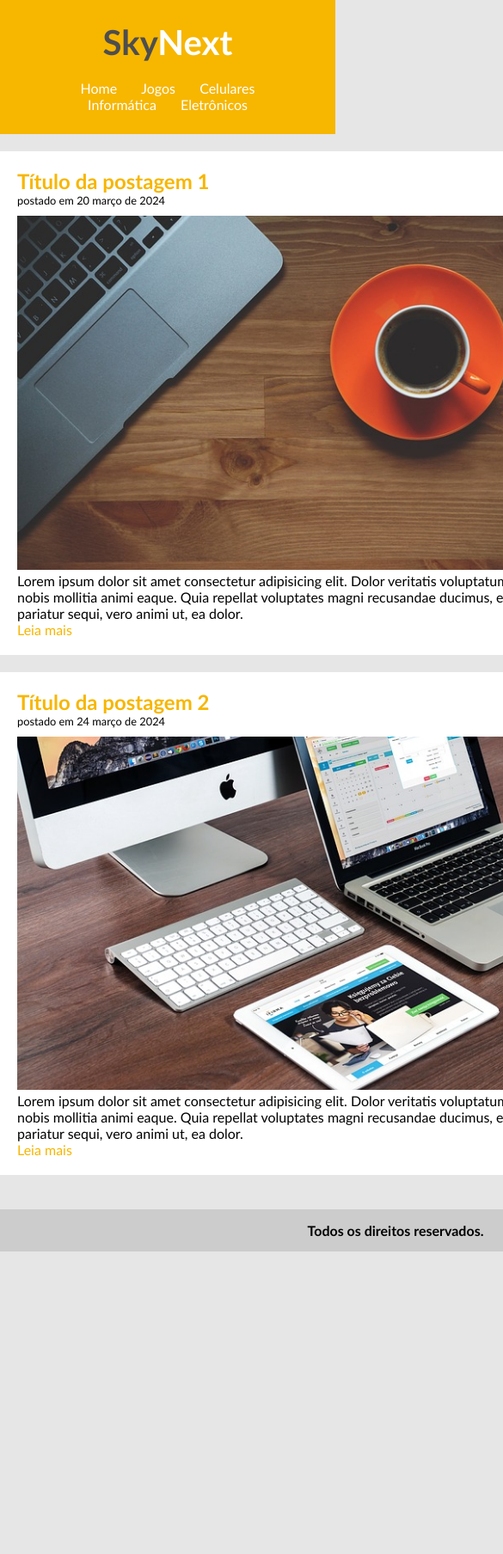
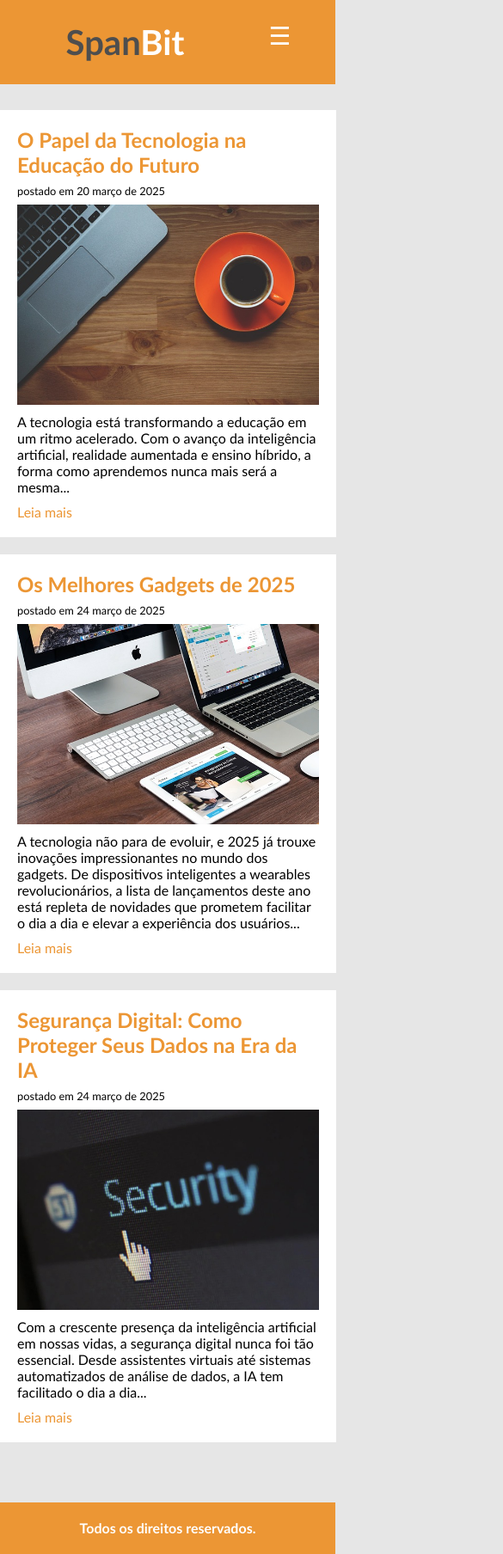
Before and after one commit to caaassio/tecblog, a plain HTML site: page index.html in a window 390 px wide. Shown: the top 1808 px of the page at 86% size, 585 px wide, since content can reach past the window. Before the commit the page ends 1456 px from the top, so only its background shows below. Drawn offline with Linux system fonts and the light colour scheme.

Commit message:
responsive

```diff
--- a/estilo.css
+++ b/estilo.css
@@ -2,6 +2,10 @@
 * {
   margin: 0;
   padding: 0;
+}
+
+:root{
+  --cor-base: #ec9634;
 }
 
 body {
@@ -11,7 +15,7 @@ body {
 }
 
 #area-cabecalho {
-  background-color: #f7b600;
+  background-color: var(--cor-base);
   padding: 15px;
   text-align: center;
 }
@@ -21,13 +25,28 @@ body {
   padding: 10px 35px;
 }
 
+#area-menu a{
+  font-size: 18px;
+  font-weight: 600;
+}
+
+#menu-toggle {
+    display: none;
+    font-size: 1.8em;
+    background: none;
+    border: none;
+    color: white;
+    cursor: pointer;
+    padding: 10px;
+}
+
 #area-principal {
-  width: 920px;
+  width: 1080px;
   margin: 0 auto;
 }
 
 #area-postagens {
-  width: 660px;
+  width: 75%;
   float: left;
   margin: 20px 0px;
 }
@@ -36,38 +55,78 @@ body {
   width: 240px;
   float: right;
   margin: 20px 0px;
+  transform: translateX(100%);
+  opacity: 0;
+  transition: transform 0.5s ease-out, opacity 0.5s;
+}
+
+#area-lateral.show {
+  transform: translateX(0);
+  opacity: 1;
 }
 
 .postagem {
   padding: 20px;
   margin-bottom: 20px;
   background: white;
+  opacity: 0;
+  transform: translateY(20px);
+  transition: opacity 0.6s ease-out, transform 0.6s ease-out;
+}
+
+.postagem.visivel {
+  opacity: 1;
+  transform: translateY(0);
+}
+
+.postagem p{
+  padding: 10px 0;
+}
+
+.postagem img{
+  width: 100%;
 }
 
 .conteudo-lateral {
   background: white;
   padding: 10px;
   margin-bottom: 20px;
+  display: flex;
+  flex-direction: column;
+  gap: 0;
+}
+
+.conteudo-lateral a{
+  padding: 5px 0;
 }
 
 .postagem-lateral {
   font-size: 0.8em;
-  padding: 5px;
+  padding: 8px;
   border-bottom: 1px dotted #ccc;
 }
 
+.postagem-lateral a{
+    padding: 5px 0;
+    display: flex;
+}
+
 #rodape {
-  clear: both;
-  background: #ccc;
-  text-align: center;
+  width: 100%;
+  background-color: var(--cor-base);
+  color: white;
+  height: 60px;
+  display: flex;
+  justify-content: center;
+  align-items: center;
+  box-sizing: border-box;
   padding: 15px;
   font-weight: 600;
 }
 
 .data-postagem {
   font-size: 0.8em;
-  padding-bottom: 5px;
-  margin-bottom: 5px;
+  padding: 8px 0;
   display: block;
 }
 
@@ -81,7 +140,7 @@ h1 {
 }
 
 h2 {
-  color: #f7b600;
+  color: var(--cor-base);
 }
 
 h3 {
@@ -97,7 +156,7 @@ a {
 
 a:link,
 a:visited {
-  color: #f7b600;
+  color: var(--cor-base);
 }
 
 a:hover {
@@ -111,10 +170,92 @@ a:hover {
 }
 
 #area-cabecalho a:hover {
-  color: #f7b600;
+  color: var(--cor-base);
   background: white;
 }
 
 #area-cabecalho a:active {
   color: #4e4e4e;
 }
+
+@media screen and (max-width: 768px) {
+
+  #menu-toggle {
+    display: block;
+  }
+
+  #area-principal {
+    width: 100%;
+    margin-left: auto;
+    margin-right: auto;
+    display: flex;
+    flex-direction: column;
+    align-items: center;
+    justify-content: center;
+  }
+
+  #area-cabecalho{
+    display: flex;
+    justify-content: space-around;
+  }
+
+  #area-menu{
+    display: none;
+    flex-direction: column;
+    background-color: var(--cor-base);
+    position: absolute;
+    top: 90px;
+    left: 0;
+    width: 100%;
+    padding: 10px 0;
+    text-align: center;
+    transform: translateY(-100%);
+    transition: transform 0.3s ease-in-out;
+  }
+
+  #area-menu a {
+    display: block;
+    padding: 10px;
+  }
+
+  #area-menu.show {
+    display: flex;
+    z-index: 10;
+    transform: translateY(0);
+  }
+
+  button#menu-toggle {
+    display: flex;
+    flex-direction: column;
+    right: 0;
+
+  }
+
+  #area-postagens {
+    width: 100%;
+    display: flex;
+    flex-direction: column;
+    align-items: center;
+  }
+
+  .postagem{
+    width: 90%;
+    margin: 10px auto;
+    display: flex;
+    flex-direction: column;
+    justify-content: center;
+    opacity: 0;
+    transform: translateY(220px);
+    transition: opacity 0.6s ease-out, transform 0.6s ease-out;
+  }
+
+  .postagem.visivel {
+    opacity: 1;
+    transform: translateY(0);
+  }
+
+  .conteudo-lateral{
+    display: none;
+  }
+
+}
--- a/index.html
+++ b/index.html
@@ -4,13 +4,14 @@
     <meta charset="UTF-8" />
     <meta name="viewport" content="width=device-width, initial-scale=1.0" />
     <link rel="stylesheet" type="text/css" href="estilo.css" />
-    <title>SkyNext - O seu Blog de tecnologia</title>
+    <title>SpanBit - O seu Blog de tecnologia</title>
   </head>
   <body>
     <div id="area-cabecalho">
       <div id="area-logo">
-        <h1>Sky<span class="branco">Next</span></h1>
+        <h1>Span<span class="branco">Bit</span></h1>
       </div>
+      <button id="menu-toggle">☰</button>
       <div id="area-menu">
         <a href="index.html">Home</a>
         <a href="jogos.html">Jogos</a>
@@ -23,28 +24,33 @@
       <div id="area-postagens">
         <!--abertura postagem-->
         <div class="postagem">
-          <h2>Título da postagem 1</h2>
-          <span class="data-postagem">postado em 20 março de 2024</span>
-          <img width="620px" src="./imagens/imagem1.jpg" alt="" />
+          <h2>O Papel da Tecnologia na Educação do Futuro</h2>
+          <span class="data-postagem">postado em 20 março de 2025</span>
+          <img src="./imagens/imagem1.jpg" alt="" />
           <p>
-            Lorem ipsum dolor sit amet consectetur adipisicing elit. Dolor
-            veritatis voluptatum fugit nobis mollitia animi eaque. Quia repellat
-            voluptates magni recusandae ducimus, earum pariatur sequi, vero
-            animi ut, ea dolor.
+            A tecnologia está transformando a educação em um ritmo acelerado. Com o avanço da inteligência artificial, realidade aumentada e ensino híbrido, a forma como aprendemos nunca mais será a mesma...
           </p>
           <a href="">Leia mais</a>
         </div>
         <!--fechamento postagem//-->
         <!--abertura postagem-->
         <div class="postagem">
-          <h2>Título da postagem 2</h2>
-          <span class="data-postagem">postado em 24 março de 2024</span>
-          <img width="620px" src="./imagens/imagem2.jpg" alt="" />
+          <h2>Os Melhores Gadgets de 2025</h2>
+          <span class="data-postagem">postado em 24 março de 2025</span>
+          <img src="./imagens/imagem2.jpg" alt="" />
           <p>
-            Lorem ipsum dolor sit amet consectetur adipisicing elit. Dolor
-            veritatis voluptatum fugit nobis mollitia animi eaque. Quia repellat
-            voluptates magni recusandae ducimus, earum pariatur sequi, vero
-            animi ut, ea dolor.
+            A tecnologia não para de evoluir, e 2025 já trouxe inovações impressionantes no mundo dos gadgets. De dispositivos inteligentes a wearables revolucionários, a lista de lançamentos deste ano está repleta de novidades que prometem facilitar o dia a dia e elevar a experiência dos usuários...
+          </p>
+          <a href="">Leia mais</a>
+        </div>
+        <!--fechamento postagem//-->
+        <!--abertura postagem-->
+        <div class="postagem">
+          <h2>Segurança Digital: Como Proteger Seus Dados na Era da IA</h2>
+          <span class="data-postagem">postado em 24 março de 2025</span>
+          <img src="./imagens/imagem6.jpg" alt="" />
+          <p>
+            Com a crescente presença da inteligência artificial em nossas vidas, a segurança digital nunca foi tão essencial. Desde assistentes virtuais até sistemas automatizados de análise de dados, a IA tem facilitado o dia a dia...
           </p>
           <a href="">Leia mais</a>
         </div>
@@ -58,23 +64,26 @@
             <a href="">Leia mais</a>
           </div>
 
-          <div class="postagem-lateral" style="border-bottom: none;">
+          <div class="postagem-lateral">
             <p>Lorem ipsum dolor sit amet consectetur adipisicing elit.</p>
             <a href="">Leia mais</a>
           </div>
         </div>
+
         <div class="conteudo-lateral">
           <h3>Categorias</h3>
 
-          <a href="">Jogos</a><br>
-          <a href="">Celulares</a><br>
-          <a href="">Informática</a><br>
-          <a href="">Eletrônicos</a><br>
-          <a href="">Jogos</a><br>
+          <a href="">Jogos</a>
+          <a href="">Celulares</a>
+          <a href="">Informática</a>
+          <a href="">Eletrônicos</a>
+          <a href="">Jogos</a>
 
         </div>
       </div>
-      <div id="rodape">Todos os direitos reservados.</div>
     </div>
+    <div id="rodape">Todos os direitos reservados.</div>
+
+    <script src="./script.js"></script>
   </body>
 </html>
--- /dev/null
+++ b/script.js
@@ -0,0 +1,47 @@
+// menu toggle
+document.addEventListener("DOMContentLoaded", function () {
+  const menuToggle = document.getElementById("menu-toggle");
+  const areaMenu = document.getElementById("area-menu");
+
+  menuToggle.addEventListener("click", () => {
+    areaMenu.classList.toggle("show");
+  });
+});
+
+// carregamento rolagem
+document.addEventListener("DOMContentLoaded", function () {
+  const posts = document.querySelectorAll(".postagem");
+
+  const observer = new IntersectionObserver(
+    (entries, observer) => {
+      entries.forEach((entry) => {
+        if (entry.isIntersecting) {
+          entry.target.classList.add("visivel");
+          observer.unobserve(entry.target);
+        }
+      });
+    },
+    { threshold: 0.3 }
+  );
+
+  posts.forEach((post) => {
+    observer.observe(post);
+  });
+});
+
+// carregamento menu lateral
+document.addEventListener("DOMContentLoaded", function () {
+  const areaLateral = document.getElementById("area-lateral");
+
+  function checkScroll() {
+    const triggerPoint = window.innerHeight * 0.75;
+    const posicao = areaLateral.getBoundingClientRect().top;
+
+    if (posicao < triggerPoint) {
+      areaLateral.classList.add("show");
+    }
+  }
+
+  window.addEventListener("scroll", checkScroll);
+  checkScroll();
+});
```
Also changed, not shown: imagens/imagem6.jpg (added).
